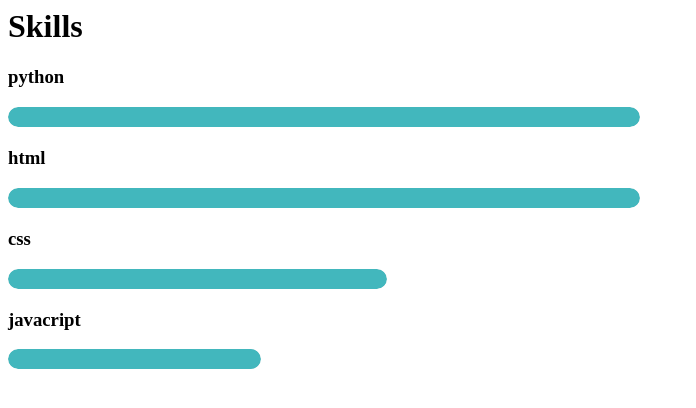
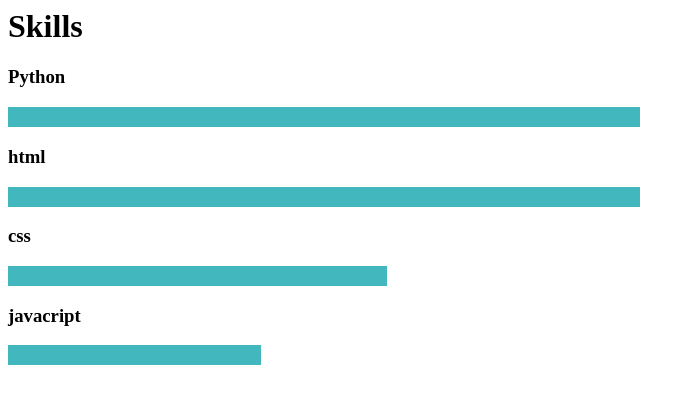
Before and after one commit to darrenoml/HCI-NO.7, a plain HTML site: page index.html in a window 1280 px wide. Shown: the full height of the page, 0-696 px from the left. Drawn offline with Linux system fonts and the light colour scheme.

Commit message:
Update index.html

```diff
--- a/index.html
+++ b/index.html
@@ -1,10 +1,9 @@
 <h1>Skills</h1>
-<h3>python</h3>
+<h3>Python</h3>
 <div class="Python">
   <div class="progress" id="progress"></div>
 </div>
 <h3>html</h3>
-
 <div class="html">
   <div class="progress" id="progress"></div>
 </div>
@@ -22,47 +21,34 @@
   width: 50%;
   height: 20px;
   background-color: #f0f0f0;
-  border-radius: 10px;
-  margin-bottom: 20px;
-  overflow: hidden;
 }
 
 .html {
   width: 50%;
   height: 20px;
   background-color: #f0f0f0;
-  border-radius: 10px;
-  margin-bottom: 20px;
-  overflow: hidden;
 }
 
 .css {
   width: 30%;
   height: 20px;
   background-color: #f0f0f0;
-  border-radius: 10px;
-  margin-bottom: 20px;
-  overflow: hidden;
 }
 
 .javascript {
   width: 20%;
   height: 20px;
   background-color: #f0f0f0;
-  border-radius: 10px;
-  margin-bottom: 20px;
-  overflow: hidden;
 }
 
 .progress {
   width: 0%;
   height: 100%;
   background-color: #42b7bd;
-  border-radius: 10px;
-  animation: progressAnimation 5s linear forwards;
+  animation: anime 2s linear forwards;
 }
 
-@keyframes progressAnimation {
+@keyframes anime {
   0% {
     width: 0%;
   }
```
